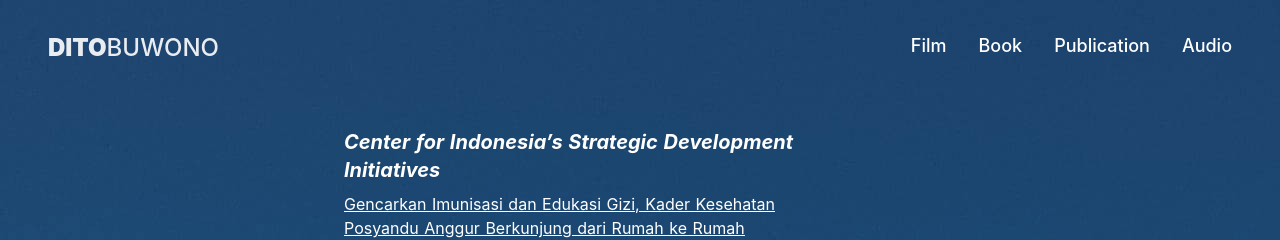
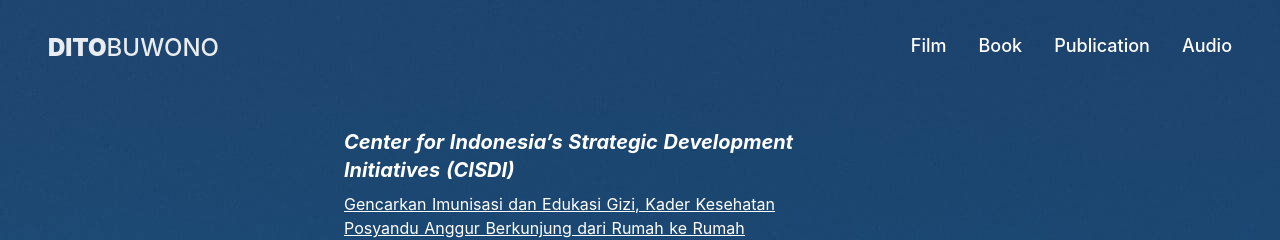
Before and after one commit to andikawilliam/ditobuwono-nuxt, a Nuxt app: page /Publications in a window 1280 px wide. Shown: the top 240 px of the page. Built offline with nearby package versions, Linux system fonts and the light colour scheme.

Commit message:
Update Publications.vue

```diff
--- a/pages/Publications.vue
+++ b/pages/Publications.vue
@@ -39,7 +39,7 @@
       publishers: [
      {
         id: 9,
-          name: "Center for Indonesia’s Strategic Development Initiatives",
+          name: "Center for Indonesia’s Strategic Development Initiatives (CISDI)",
           articles: [
             {
               title:
```
